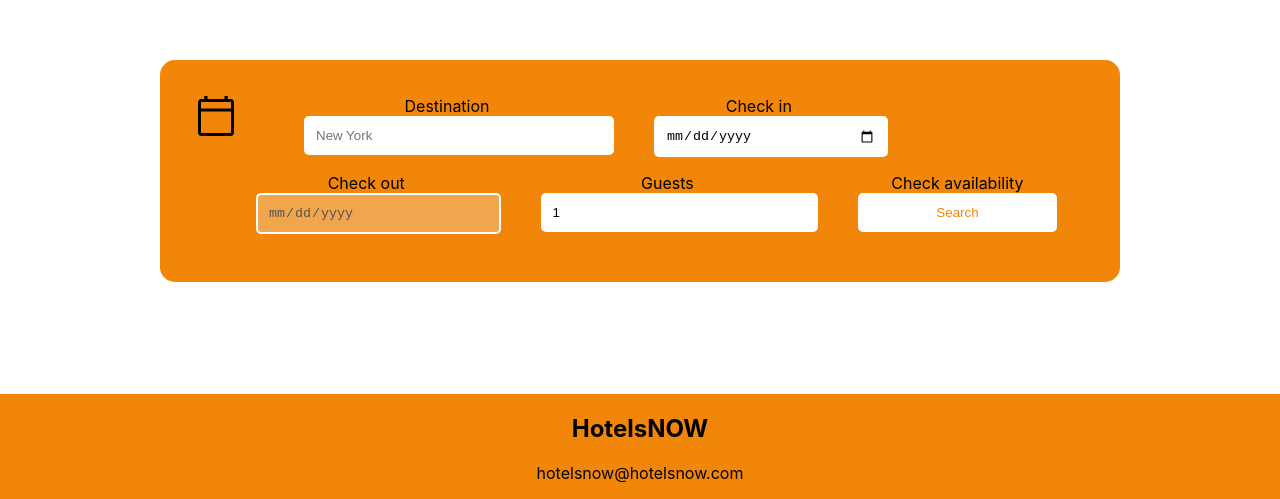
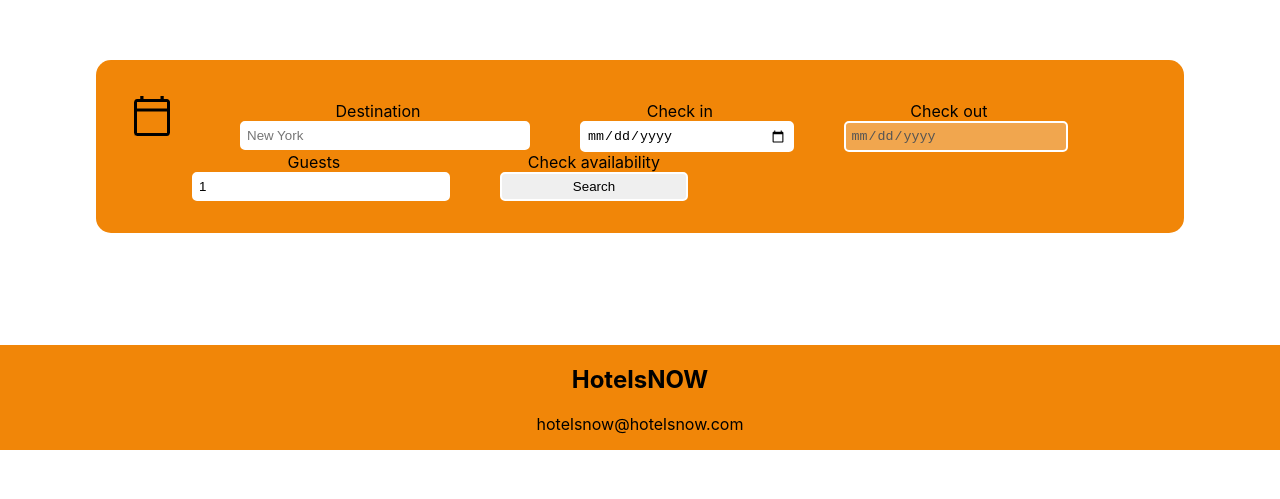
Before and after one commit to adamkumlin/C3KGU1_Musa_Drammeh_Adam_Kumlin_Arshed_Al-Hadeethi_Group_4_Prototyp, a React (Create React App) app in the folder prototype/: page / in a window 1280 px wide. Shown: the part 1219-1718 px from the top of the page. After the commit the page ends 1669 px from the top, so only its background shows below. Built offline with nearby package versions, Linux system fonts and the light colour scheme.

Commit message:
Update App.css

```diff
--- a/prototype/src/App.css
+++ b/prototype/src/App.css
@@ -1,3 +1,7 @@
+
+.NavBar h1 {
+  color:#F18608;
+}
 .navBarList {
   list-style-type: none;
   padding: 0;
@@ -77,37 +81,27 @@
     background-color:#F18608;
     border-radius: 15px;
     padding: 2rem;
-    width: 70%;
+    width: 80%;
     margin-right: auto;
     margin-left: auto;
     margin-bottom: 7rem;
   }
   /* Sätter en bakgrundsfärg, en border-radius, en padding och en bredd. Ger den en automatisk margin till höger och vänster vilket centrerar den. */
 
-    .SearchFilter h2 {
-      color: white;
-      text-align: center;
-      margin-bottom: 2rem;
-    }
-    /* Ger texten en vit färg, centrerar texten och ger den en margin längst ned. */
-
     .SearchFilter input {
       width: 100%;
-      padding: 10px;
+      padding: 5px;
       border: 2px solid white;
       border-radius: 5px;
-      margin-bottom: 1rem;
     }
     /* Sätter en bredd, en padding, en border och en border-radius. Ger den en margin längst ned. */
 
     .SearchFilter button {
       cursor: pointer;
       width: 100%;
-      padding: 10px;
+      padding: 5px;
       border: 2px solid white;
       border-radius: 5px;
-      background-color: white;
-      color: #F18608;
     }
     /* Ändrar muspekaren, sätter en bredd, en padding, en border, en border-radius, en bakgrundsfärg och en färg. */
 
```
